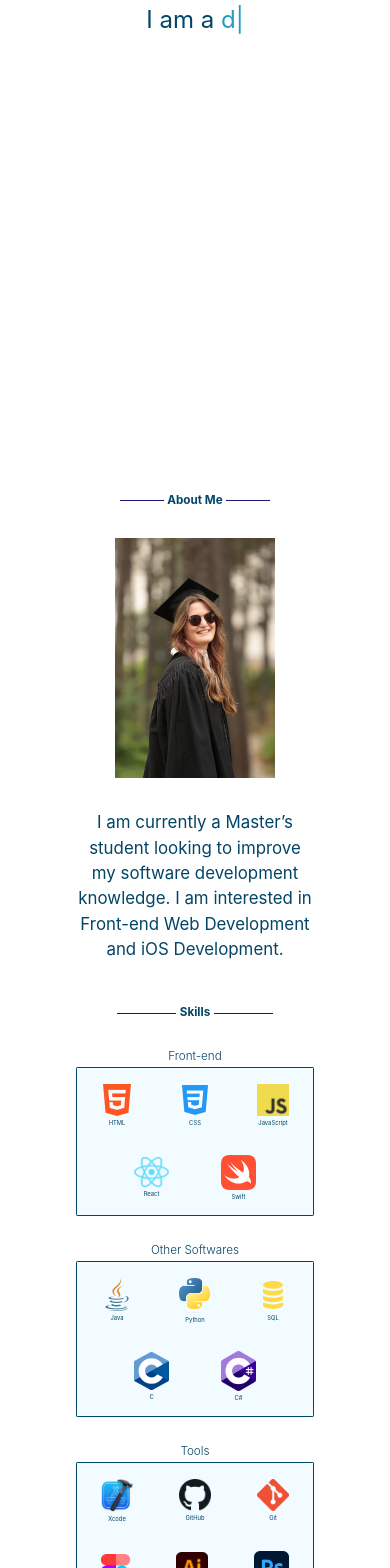
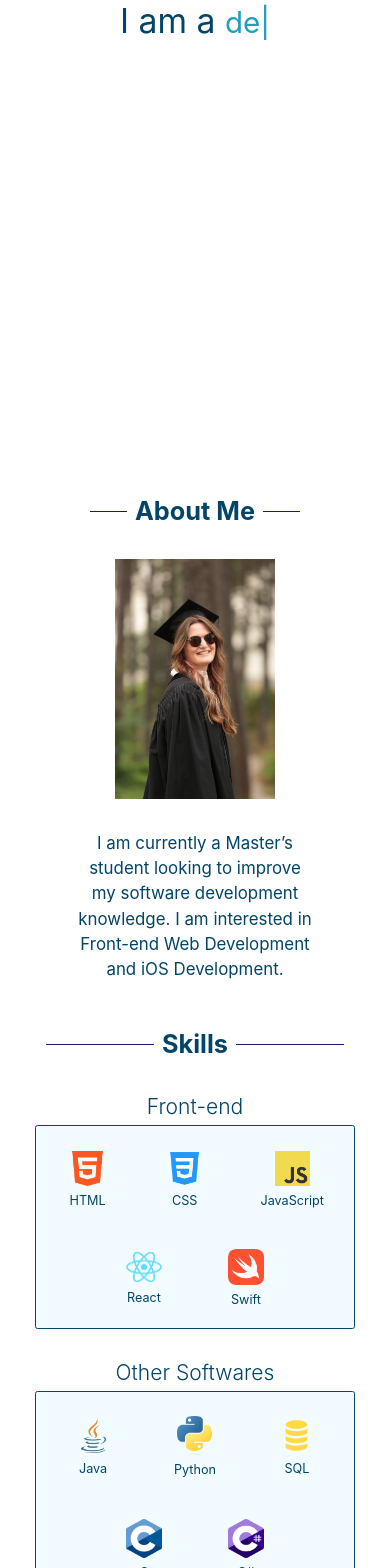
Before and after one commit to makimakimek/Portfolio, a React (Vite) app: page / in a window 390 px wide. Shown: the part 432-2000 px from the top of the page. Built offline with nearby package versions, Linux system fonts and the light colour scheme.

Commit message:
changes to phone version for horizontal screens

```diff
--- a/src/App.css
+++ b/src/App.css
@@ -427,7 +427,6 @@ a.link {
     min-width: 100vw;
     align-items: center;
     background-color: white;
-    font-weight: normal !important;
   }
 
   .firstViewContainer {
@@ -438,16 +437,16 @@ a.link {
   }
 
   .nameContainer {
-    font-size: 2.5em;
+    font-size: 5vh;
   }
 
   .animationContainer {
-    font-size: 1.5em;
+    font-size: 4vh;
     padding: 0.2em;
   }
 
   .animation {
-    font-size: 1em;
+    font-size: 3.5vh;
   }
 
   /*about*/
@@ -468,7 +467,7 @@ a.link {
 
   .aboutTitle {
     margin: 0 0.3em;
-    font-size: 3vw;
+    font-size: 3vh;
   }
 
   .underneathContainer {
@@ -482,7 +481,6 @@ a.link {
     font-size: 2vh;
     max-width: 60vw;
     text-align: center;
-    font-weight: normal !important;
   }
 
   /*skills*/
@@ -490,11 +488,11 @@ a.link {
     margin: 0;
     padding: 0;
     border: 0;
-    }
+  }
 
   .skillsTitle {
     margin: 0 0.3em;
-    font-size: 3vw;
+    font-size: 3vh;
   }
 
   .skillsTitleContainer {
@@ -507,28 +505,27 @@ a.link {
     flex-direction: column;
     align-items: center;
     color: #034566;
-    font-size: 1.5vw;
+    font-size: 1.5vh;
     padding: 0.1em;
     gap: 3vh;
   }
 
   .frontEndContainer, .otherCodingContainer, .miscContainer {
     height: auto;
-    width: 60vw;
+    width: 80vw;
     border-radius: 0.2em;
     padding: 0.2em;
   }
 
   .iconContainer .titleContainer2 {
     /*font-weight: ?? */
-    font-size: 3vw;
+    font-size: 2.5vh;
     padding: 0.1em;
   }
 
   .iconContainer > div > div > div > div {
     margin: 1vh 5vw;
     font-size: 1.5vh;
-    font-size: 1.5vw;
   }
 
   .iconContainer > div > div > div > div > img {
@@ -544,7 +541,7 @@ a.link {
 
   .featuredProjectsTitle {
     margin: 0 0.3em;
-    font-size: 3vw;
+    font-size: 3vh;
   }
 
   .featuredProjectsTitleContainer {
@@ -577,13 +574,12 @@ a.link {
     border-radius: 0.5em;
     width: 10em;
     height: 3em;
-    font-size: 0.4em;
+    font-size: 1vh;
   }
 
   .projectParagraph {
-    font-size: 2.5vw;
+    font-size: 1.5vh;
     max-width: 55vw;
-    font-weight: normal !important;
   }
 
   .projectTitleContainer {
@@ -616,8 +612,6 @@ a.link {
 
   /*contact*/
   .contactSection {
-    height: 22vh;
-    font: inherit;
     margin: 0;
     padding: 0;
     border: 0;
@@ -628,18 +622,18 @@ a.link {
   }
 
   .lineBefore {
-    height: 0.05em;
-    margin-left: 2.6em;
+    height: 0.05vh;
+    margin-left: 3vw;
   }
 
   .lineAfter {
-    height: 0.05em;
-    margin-right: 2.6em;
+    height: 0.05vh;
+    margin-right: 3vw;
   }
 
   .contactTitle {
     margin: 0 0.3em;
-    font-size: 3vw;
+    font-size: 3vh;
   }
 
   .underContactSection {
@@ -647,21 +641,92 @@ a.link {
   }
 
   .emailTitleSection {
-    font-size: 1em;
+    font-size: 2.5vh;
   }
 
   .emailSection {
-    font-size: 0.8em;
+    font-size: 1.8vh;
   }
 
   .orSection {
     margin-top: 0.25em;
     margin-bottom: 0.25em;
-    font-size: 0.8em;
+    font-size: 1.8vh;
   }
 
   .githubImage, .linkedinImage {
-    max-width: 1em;
-    padding: 0.2em;
+    max-width: 5vw;
+    padding: 1vw;
   }
 }
+
+/*horizontal phone screens*/
+@media screen and (max-width: 850px) and (orientation: landscape) {
+  .nameContainer {
+    font-size: 5vw;
+  }
+
+  .animationContainer {
+    font-size: 4vw;
+  }
+
+  .animation {
+    font-size: 3.5vw;
+  }
+
+  .aboutTitle {
+    font-size: 3vw;
+  }
+
+  .underneathContainer .textContainer .paragraphContainer {
+    font-size: 2vw;
+  }
+
+  .skillsTitle {
+    font-size: 3vw;
+  }
+
+  .iconContainer {
+    font-size: 1.5vw;
+  }
+
+  .iconContainer .titleContainer2 {
+    font-size: 2.5vw;
+  }
+
+  .iconContainer > div > div > div > div {
+    font-size: 1.5vw;
+  }
+
+  .featuredProjectsTitle {
+    font-size: 3vw;
+  }
+
+  .buttons {
+    font-size: 1vw;
+  }
+
+  .projectParagraph {
+    font-size: 1.5vw;
+  }
+
+  .projectTitleContainer {
+    font-size: 2vw;
+  }
+
+  .contactTitle {
+    font-size: 3vw;
+  }
+
+  .emailTitleSection {
+    font-size: 2.5vw;
+  }
+
+  .emailSection {
+    font-size: 1.8vw;
+  }
+
+  .orSection {
+    font-size: 1.8vw;
+  }
+}
```
